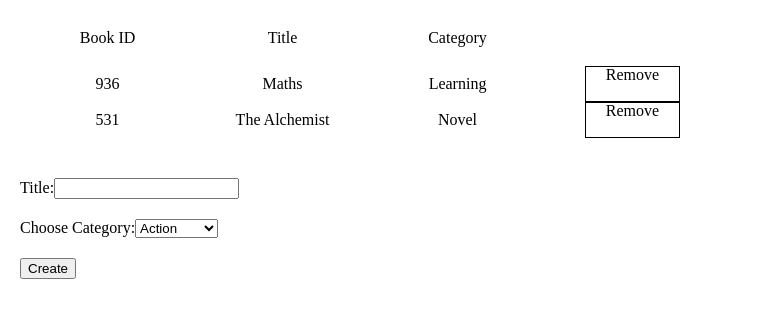
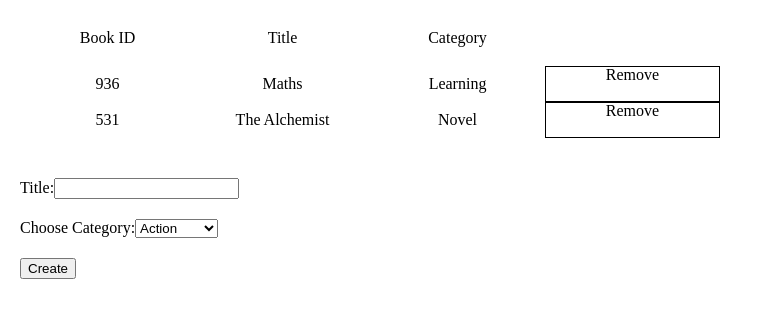
Before and after one commit to patrikis-angelos/Bookstore, a React (Create React App) app: page / in a window 1280 px wide. Shown: the top 318 px of the page, without its empty margins (0-763 px from the left). Built offline with nearby package versions, Linux system fonts and the light colour scheme.

Commit message:
Fix stylelint error

```diff
--- a/src/styles/styles.css
+++ b/src/styles/styles.css
@@ -11,15 +11,13 @@
   justify-content: space-between;
 }
 
-.bookInfo{
+.bookInfo {
   width: 25%;
   padding: 10px;
 }
 
 .button {
-  width: calc(25% - 80px);
-  margin-left: 40px;
-  margin-right: 40px;
+  width: 25%;
   cursor: pointer;
   border: 1px solid black;
 }
```
